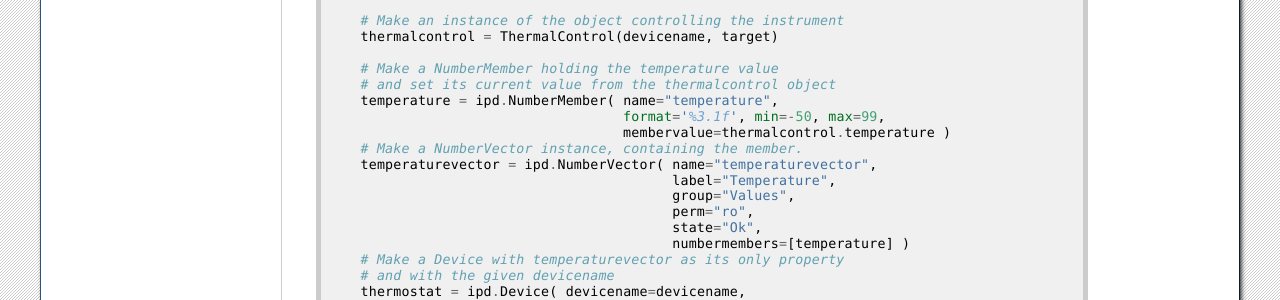
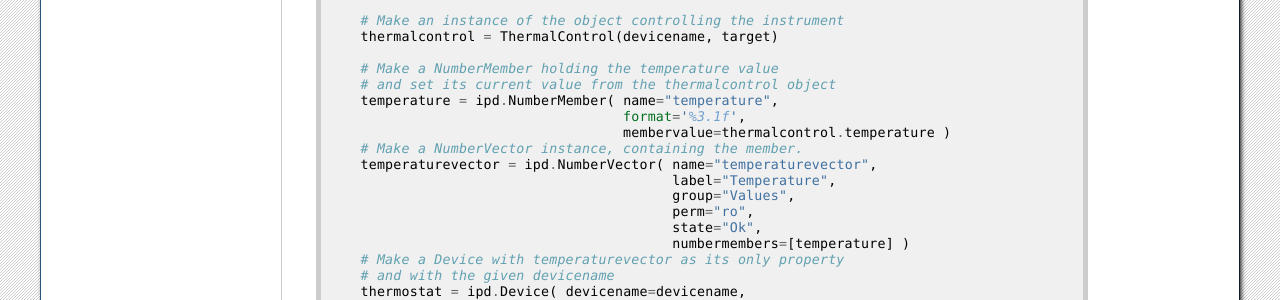
Before and after one commit to bernie-skipole/indipydriver, a Sphinx documentation site: the page built from docs/source/usage/example1.rst, in a window 1280 px wide and 900 px high, scrolled down 1213 px. Shown: the part 151-451 px from the top of the window. Built offline with Sphinx 7.4.7, drawn with Linux system fonts in a browser that asks for light colours.

Commit message:
Minor number changes

```diff
--- a/docs/source/usage/example1.rst
+++ b/docs/source/usage/example1.rst
@@ -90,7 +90,7 @@ In this example a NumberVector and NumberMember contain the temperature which is
         # Make a NumberMember holding the temperature value
         # and set its current value from the thermalcontrol object
         temperature = ipd.NumberMember( name="temperature",
-                                        format='%3.1f', min=-50, max=99,
+                                        format='%3.1f',
                                         membervalue=thermalcontrol.temperature )
         # Make a NumberVector instance, containing the member.
         temperaturevector = ipd.NumberVector( name="temperaturevector",
--- a/docs/source/usage/example2.rst
+++ b/docs/source/usage/example2.rst
@@ -115,7 +115,7 @@ using the rxevent(self, event) method to accept the new target value::
 
         # Make a NumberMember holding the temperature value
         temperature = ipd.NumberMember( name="temperature",
-                                        format='%3.1f', min=-50, max=99,
+                                        format='%3.1f',
                                         membervalue=thermalcontrol.temperature )
         # Make a NumberVector instance, containing the member.
         temperaturevector = ipd.NumberVector( name="temperaturevector",
--- a/docs/source/usage/example4.rst
+++ b/docs/source/usage/example4.rst
@@ -144,7 +144,7 @@ The device is subclassed to handle these events, rather than the driver handling
 
         # Make a NumberMember holding the temperature value
         temperature = ipd.NumberMember( name="temperature",
-                                        format='%3.1f', min=-50, max=99,
+                                        format='%3.1f',
                                         membervalue=thermalcontrol.temperature )
         # Make a NumberVector instance, containing the member.
         temperaturevector = ipd.NumberVector( name="temperaturevector",
--- a/docs/source/usage/serving.rst
+++ b/docs/source/usage/serving.rst
@@ -4,6 +4,8 @@ Auto Web serving
 Assuming you have a script, myscript.py, containing your project, together with any modules packages etc, and you want to have it automatically start.
 
 You also want the project to be served with indipyweb, and be served with a reverse proxy nginx.
+
+Serving using nginx is particularly useful on a Debian system, as nginx can be installed, and automatically run listening on port 80, which is otherwise awkward since the root user is needed to access ports below 1000.
 
 Create a projectfiles directory, beneath your home directory to hold your files:
 
@@ -173,4 +175,4 @@ Now reboot the server or restart nginx with command "sudo service nginx restart"
 
 Connecting to your server with a browser on port 80 should now show your INDI project.
 
-The above serves port 80, to serve https with a certificate is more complicated. A bit too nmuch to document here!
+The above serves port 80, to serve https with a certificate is more complicated. A bit too much to document here!
```
